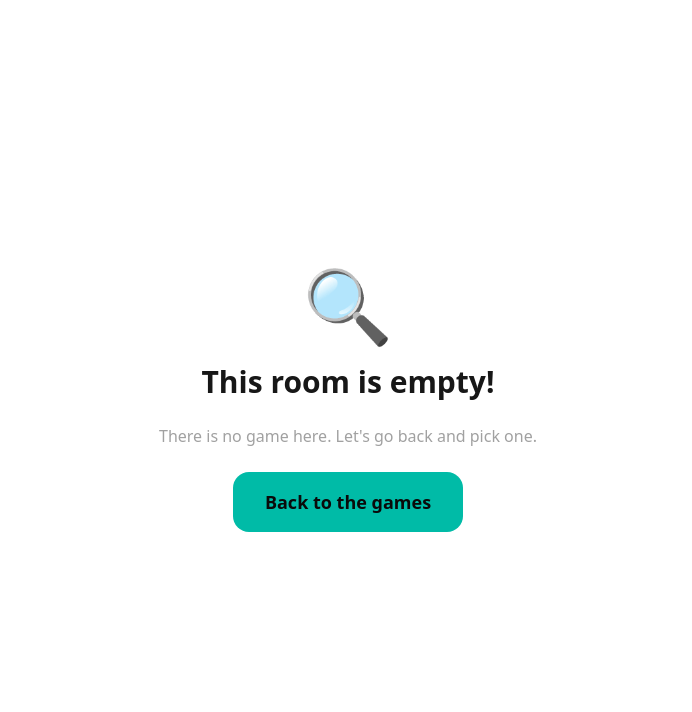
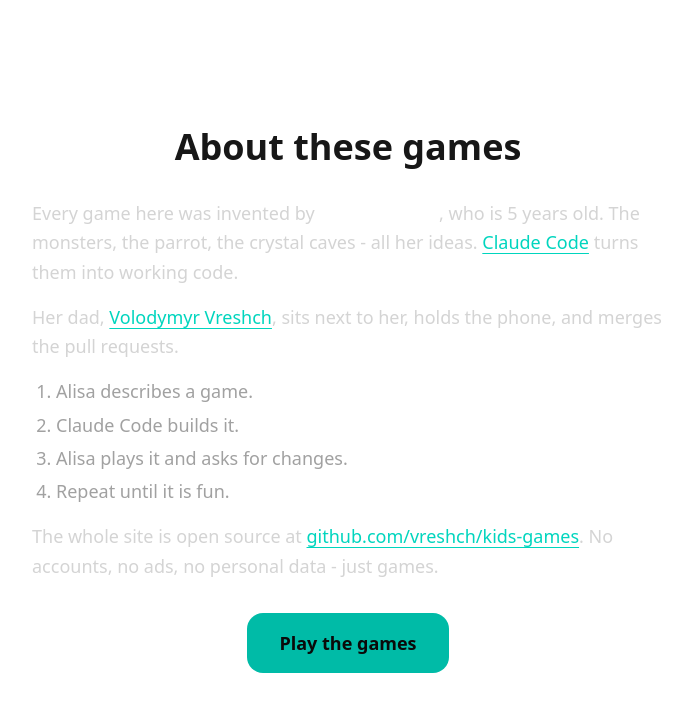
Before and after one commit to vreshch/kids-games, a Next.js app: page /about in a window 1280 px wide. Before the commit this address had no page. Shown: the top 712 px of the page, without its empty margins (292-984 px from the left). Built offline with nearby package versions, Linux system fonts and the light colour scheme.

Commit message:
feat: about page - the Alisa story, home footer byline
- /about: who makes the games, age computed from birthday, links to
  vreshch.com + Claude Code + the now-public repo, privacy line
- home footer byline linking to /about
- /about added to the sitemap

```diff
--- /dev/null
+++ b/src/app/about/page.tsx
@@ -0,0 +1,70 @@
+import type { Metadata } from 'next';
+import Link from 'next/link';
+
+export const metadata: Metadata = {
+  title: 'About',
+  description: 'Who makes these games: Alisa, age 5, with a little help from Claude Code.',
+  alternates: { canonical: '/about' },
+  openGraph: { title: 'About', url: '/about' },
+};
+
+const ALISA_BIRTHDAY = { year: 2020, month: 10, day: 5 };
+
+function alisaAge(): number {
+  const now = new Date();
+  const hadBirthdayThisYear =
+    now.getMonth() + 1 > ALISA_BIRTHDAY.month ||
+    (now.getMonth() + 1 === ALISA_BIRTHDAY.month && now.getDate() >= ALISA_BIRTHDAY.day);
+  return now.getFullYear() - ALISA_BIRTHDAY.year - (hadBirthdayThisYear ? 0 : 1);
+}
+
+export default function AboutPage() {
+  const age = alisaAge();
+  return (
+    <main className="mx-auto flex w-full max-w-2xl flex-1 flex-col justify-center gap-8 px-5 py-10 sm:py-16">
+      <h1 className="text-center text-3xl font-bold sm:text-4xl">About these games</h1>
+      <div className="flex flex-col gap-4 text-lg leading-relaxed text-neutral-300">
+        <p>
+          Every game here was invented by <strong className="text-white">Alisa Vreshch</strong>, who
+          is {age} years old. The monsters, the parrot, the crystal caves - all her ideas.{' '}
+          <a
+            href="https://claude.com/claude-code"
+            className="text-teal-400 underline underline-offset-4"
+          >
+            Claude Code
+          </a>{' '}
+          turns them into working code.
+        </p>
+        <p>
+          Her dad,{' '}
+          <a href="https://vreshch.com" className="text-teal-400 underline underline-offset-4">
+            Volodymyr Vreshch
+          </a>
+          , sits next to her, holds the phone, and merges the pull requests.
+        </p>
+        <ol className="list-decimal space-y-1 pl-6 text-neutral-400">
+          <li>Alisa describes a game.</li>
+          <li>Claude Code builds it.</li>
+          <li>Alisa plays it and asks for changes.</li>
+          <li>Repeat until it is fun.</li>
+        </ol>
+        <p>
+          The whole site is open source at{' '}
+          <a
+            href="https://github.com/vreshch/kids-games"
+            className="text-teal-400 underline underline-offset-4"
+          >
+            github.com/vreshch/kids-games
+          </a>
+          . No accounts, no ads, no personal data - just games.
+        </p>
+      </div>
+      <Link
+        href="/"
+        className="mx-auto rounded-2xl bg-teal-500 px-8 py-4 text-lg font-semibold text-neutral-950 transition active:scale-95"
+      >
+        Play the games
+      </Link>
+    </main>
+  );
+}
--- a/src/app/page.tsx
+++ b/src/app/page.tsx
@@ -21,6 +21,12 @@
           </li>
         ))}
       </ul>
+      <p className="text-center text-sm text-neutral-500">
+        Made by Alisa with a little help from Claude Code ·{' '}
+        <Link href="/about" className="text-teal-500 underline underline-offset-4">
+          About
+        </Link>
+      </p>
     </main>
   );
 }
--- a/src/app/sitemap.ts
+++ b/src/app/sitemap.ts
@@ -6,6 +6,7 @@
 export default function sitemap(): MetadataRoute.Sitemap {
   return [
     { url: SITE_URL, changeFrequency: 'weekly', priority: 1 },
+    { url: `${SITE_URL}/about`, changeFrequency: 'monthly', priority: 0.5 },
     ...GAMES.map((game) => ({
       url: `${SITE_URL}/${game.slug}`,
       changeFrequency: 'monthly' as const,
```
